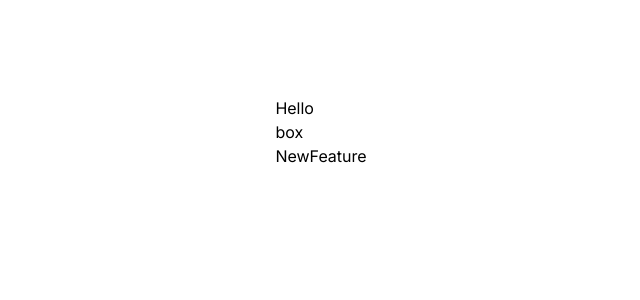
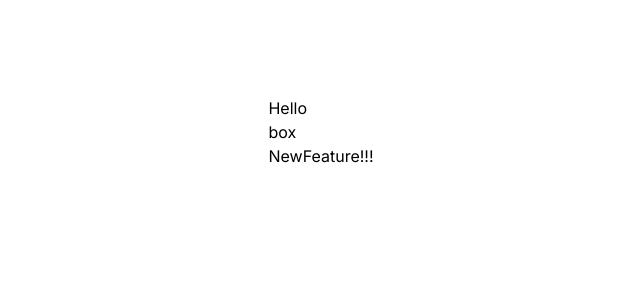
Before and after one commit to hnakae/branch-merge-demo, a Next.js app: page / in a window 1280 px wide. Shown: the top 300 px of the page, without its empty margins (319-959 px from the left). Built offline with nearby package versions, Linux system fonts and the light colour scheme.

Commit message:
newfeature

```diff
--- a/app/components/NewFeature.tsx
+++ b/app/components/NewFeature.tsx
@@ -1,9 +1,7 @@
-import React from 'react'
+import React from "react";
 
 const NewFeature = () => {
-  return (
-    <div>NewFeature</div>
-  )
-}
+  return <div>NewFeature!!!</div>;
+};
 
-export default NewFeature
+export default NewFeature;
```
